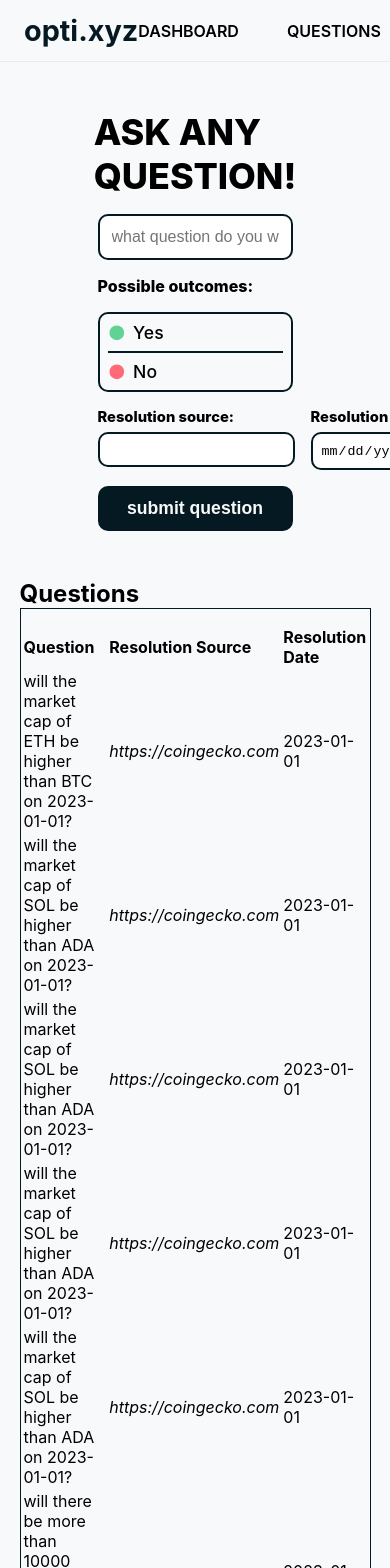
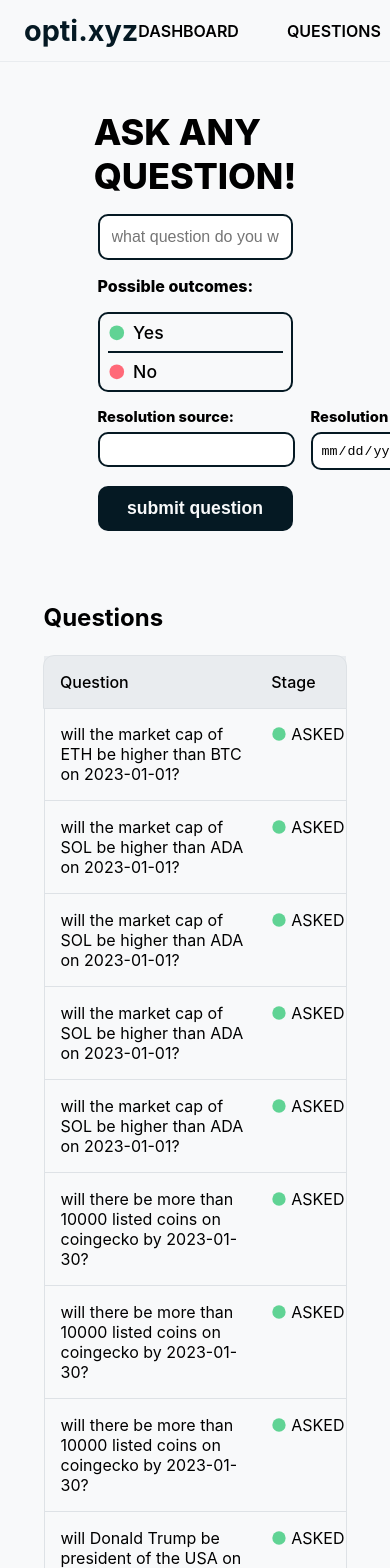
Before and after one commit to laplacesdemon420/oracula, a Next.js app in the folder frontend/: page /questions in a window 390 px wide. Shown: the top 1568 px of the page. Built offline with nearby package versions, Linux system fonts and the light colour scheme.

Commit message:
responsive table, kind of

```diff
--- a/frontend/components/Table.tsx
+++ b/frontend/components/Table.tsx
@@ -1,4 +1,5 @@
 import type { NextPage } from 'next';
+import { useEffect, useReducer, useState } from 'react';
 import styled from 'styled-components';
 import {
   createColumnHelper,
@@ -6,8 +7,8 @@ import {
   getCoreRowModel,
   useReactTable,
 } from '@tanstack/react-table';
+import { RiCheckboxBlankCircleFill } from 'react-icons/ri';
 import { Question } from '../types';
-import { useReducer, useState } from 'react';
 import { mockQuestions } from '../data/questions';
 
 const columnHelper = createColumnHelper<Question>();
@@ -17,25 +18,66 @@ const columns = [
     header: () => <span>Question</span>,
     cell: (info) => info.getValue(),
   }),
+  columnHelper.accessor('stage', {
+    header: () => <span>Stage</span>,
+    cell: (info) => info.getValue(),
+  }),
   columnHelper.accessor((row) => row.resolutionSource, {
     id: 'resolutionSource',
     header: () => <span>Resolution Source</span>,
     cell: (info) => <i>{info.getValue()}</i>,
   }),
   columnHelper.accessor('resolutionDate', {
-    header: () => <span>Resolution Date</span>,
+    header: () => <span>Date</span>,
     cell: (info) => info.renderValue(),
   }),
 ];
 
 export default function Table() {
   const [data, setData] = useState(() => [...mockQuestions]);
+  const [columnVisibility, setColumnVisibility] = useState({});
 
   const table = useReactTable({
     data,
     columns,
+    state: {
+      columnVisibility,
+    },
     getCoreRowModel: getCoreRowModel(),
   });
+
+  const handleResize = () => {
+    console.log(window.innerWidth);
+
+    if (window.innerWidth < 850) {
+      setColumnVisibility({
+        questionString: true,
+        stage: true,
+        resolutionDate: false,
+        resolutionSource: false,
+      });
+    } else if (window.innerWidth < 1100) {
+      setColumnVisibility({
+        questionString: true,
+        stage: true,
+        resolutionDate: true,
+        resolutionSource: false,
+      });
+    } else {
+      setColumnVisibility({
+        questionString: true,
+        stage: true,
+        resolutionDate: true,
+        resolutionSource: true,
+      });
+    }
+  };
+
+  useEffect(() => {
+    window.addEventListener('resize', handleResize);
+    handleResize();
+    return () => window.removeEventListener('resize', handleResize);
+  }, []);
 
   return (
     <Container>
@@ -44,7 +86,7 @@ export default function Table() {
           {table.getHeaderGroups().map((headerGroup) => (
             <tr key={headerGroup.id}>
               {headerGroup.headers.map((header) => (
-                <th key={header.id}>
+                <th className={header.id} key={header.id}>
                   {header.isPlaceholder
                     ? null
                     : flexRender(
@@ -58,9 +100,12 @@ export default function Table() {
         </thead>
         <tbody>
           {table.getRowModel().rows.map((row) => (
-            <tr key={row.id}>
+            <tr className={row.id} key={row.id}>
               {row.getVisibleCells().map((cell) => (
-                <td key={cell.id}>
+                <td className={cell.column.id} key={cell.id}>
+                  {cell.column.id === 'stage' ? (
+                    <RiCheckboxBlankCircleFill />
+                  ) : null}
                   {flexRender(cell.column.columnDef.cell, cell.getContext())}
                 </td>
               ))}
@@ -68,22 +113,50 @@ export default function Table() {
           ))}
         </tbody>
       </StyledTable>
-      <div className="h-4" />
     </Container>
   );
 }
 
 const StyledTable = styled.table`
-  th {
-    padding-top: 1rem;
-    text-align: left;
+  width: 100%;
+  border-spacing: 0;
+  border-collapse: collapse;
+
+  thead {
+    tr {
+      border-radius: 10px 10px 0 0;
+      outline: thin solid ${({ theme }) => theme.background.tertiary};
+      background-color: ${({ theme }) => theme.background.secondary};
+    }
+    th {
+      text-align: left;
+      padding: 1rem;
+
+      span {
+        font-weight: 500;
+      }
+    }
   }
-  tr {
-    height: 5px;
-    /* line-height: 10px; */
-  }
-  td {
-    /* height: 10px; */
+
+  tbody {
+    tr {
+      border-bottom: thin solid ${({ theme }) => theme.background.tertiary};
+      border-left: thin solid ${({ theme }) => theme.background.tertiary};
+      border-right: thin solid ${({ theme }) => theme.background.tertiary};
+    }
+    td {
+      padding-left: 1rem;
+      padding-top: 1rem;
+      padding-bottom: 1rem;
+      &.stage {
+        display: flex;
+        align-items: center;
+        gap: 0.25rem;
+        svg {
+          color: ${({ theme }) => theme.colors.green};
+        }
+      }
+    }
   }
 `;
 
@@ -91,6 +164,6 @@ const Container = styled.div`
   min-height: calc(100vh - 62px);
   display: flex;
   justify-content: center;
-  border: 1px solid ${({ theme }) => theme.text.primary};
+  /* border: 1px solid ${({ theme }) => theme.text.primary}; */
   margin-bottom: 2rem;
 `;
--- a/frontend/data/questions.ts
+++ b/frontend/data/questions.ts
@@ -4,63 +4,74 @@ export const mockQuestions: Question[] = [
   {
     questionString:
       'will the market cap of ETH be higher than BTC on 2023-01-01?',
+    stage: 'ASKED',
     resolutionSource: 'https://coingecko.com',
     resolutionDate: '2023-01-01',
   },
   {
     questionString:
       'will the market cap of SOL be higher than ADA on 2023-01-01?',
+    stage: 'ASKED',
     resolutionSource: 'https://coingecko.com',
     resolutionDate: '2023-01-01',
   },
   {
     questionString:
       'will the market cap of SOL be higher than ADA on 2023-01-01?',
+    stage: 'ASKED',
     resolutionSource: 'https://coingecko.com',
     resolutionDate: '2023-01-01',
   },
   {
     questionString:
       'will the market cap of SOL be higher than ADA on 2023-01-01?',
+    stage: 'ASKED',
     resolutionSource: 'https://coingecko.com',
     resolutionDate: '2023-01-01',
   },
   {
     questionString:
       'will the market cap of SOL be higher than ADA on 2023-01-01?',
+    stage: 'ASKED',
     resolutionSource: 'https://coingecko.com',
     resolutionDate: '2023-01-01',
   },
   {
     questionString:
       'will there be more than 10000 listed coins on coingecko by 2023-01-30?',
+    stage: 'ASKED',
     resolutionSource: 'https://coingecko.com',
     resolutionDate: '2023-01-01',
   },
   {
     questionString:
       'will there be more than 10000 listed coins on coingecko by 2023-01-30?',
+    stage: 'ASKED',
     resolutionSource: 'https://coingecko.com',
     resolutionDate: '2023-01-01',
   },
   {
     questionString:
       'will there be more than 10000 listed coins on coingecko by 2023-01-30?',
+    stage: 'ASKED',
     resolutionSource: 'https://coingecko.com',
     resolutionDate: '2023-01-01',
   },
   {
     questionString: 'will Donald Trump be president of the USA on 2025-06-01?',
+    stage: 'ASKED',
     resolutionSource: 'https://usa.gov',
     resolutionDate: '2025-06-01',
   },
   {
     questionString: 'will we have AGI by 2030?',
+    stage: 'ASKED',
     resolutionSource: 'the opti oracle',
     resolutionDate: '2030-01-01',
   },
   {
     questionString: 'will bitcoin be adopted by 10+ countries by 2030?',
+    stage: 'ASKED',
     resolutionSource: 'the opti oracle',
     resolutionDate: '2030-01-01',
   },
--- a/frontend/pages/questions.tsx
+++ b/frontend/pages/questions.tsx
@@ -68,7 +68,13 @@ const Questions: NextPage = () => {
 
 const TableContainer = styled.div`
   width: 90%;
+  /* border: 1px solid ${({ theme }) => theme.background.tertiary}; */
+  border-radius: 10px 10px 0 0;
   margin-top: 2rem;
+  padding: 1.5rem;
+  display: flex;
+  flex-direction: column;
+  gap: 1.5rem;
 `;
 
 const OutcomeDiv = styled.div`
--- a/frontend/types.ts
+++ b/frontend/types.ts
@@ -23,6 +23,7 @@ export type Theme = {
 
 export type Question = {
   questionString: string;
+  stage: string;
   resolutionSource: string;
   resolutionDate: string;
 };
```
